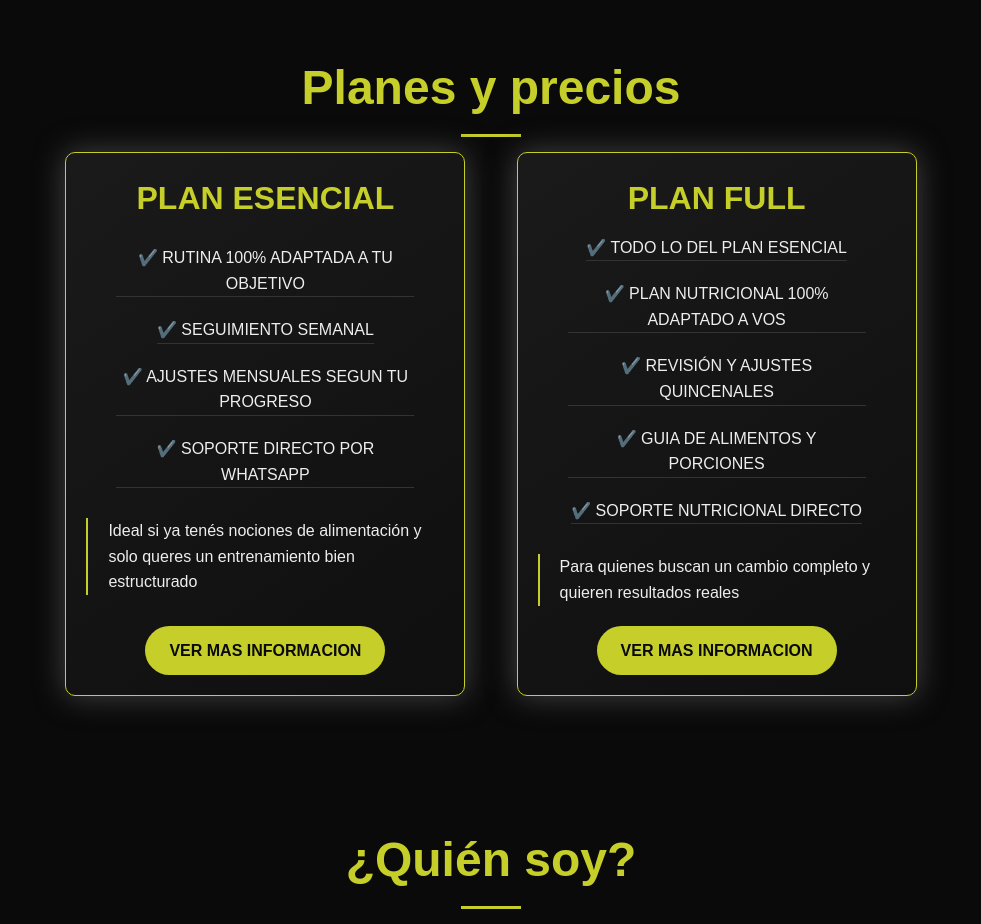
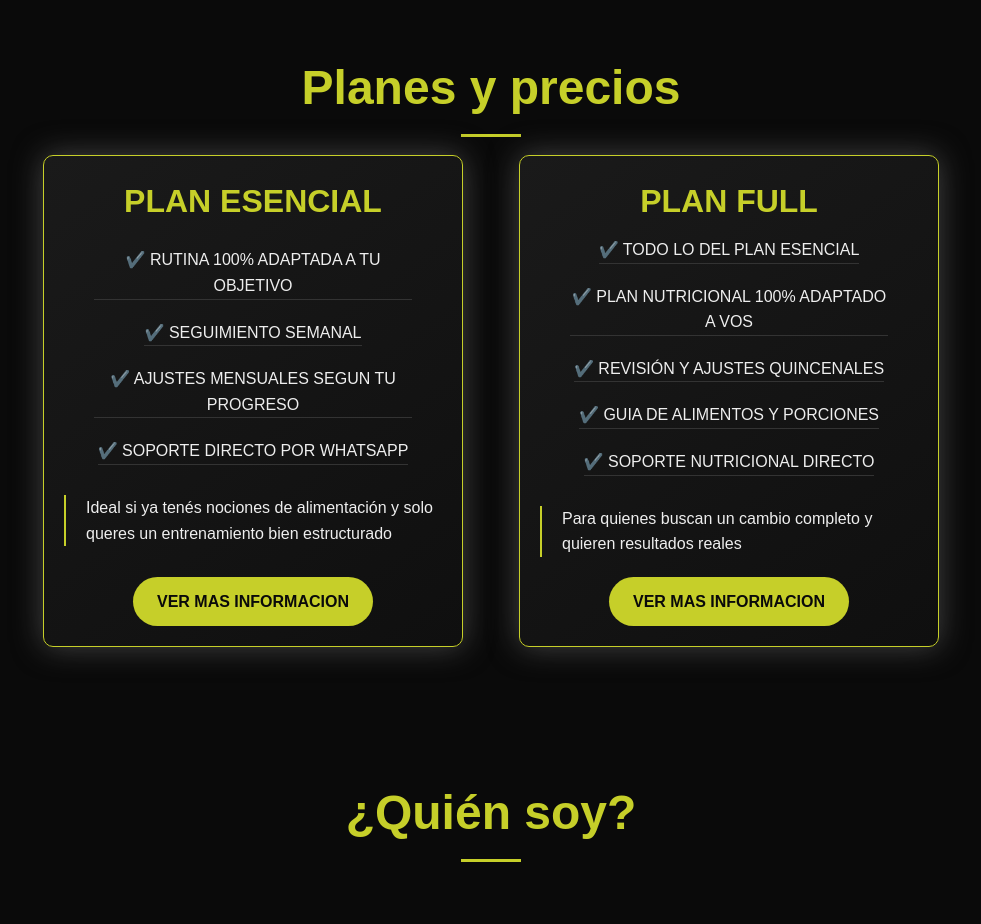
Before and after one commit to valten810/mfp-gym, a plain HTML site: page index.html in a window 1280 px wide. Shown: the part 900-1824 px from the top of the page, without its empty margins (149-1130 px from the left). Drawn offline with nearby package versions, Linux system fonts and the light colour scheme.

Commit message:
aos bug corregido

```diff
--- a/index.html
+++ b/index.html
@@ -57,8 +57,9 @@
 
         <section id="Planes">
             <h2 data-aos="fade-up" >Planes y precios</h2>
-            <div>
-                <article class="plan-basico" data-aos="fade-up" data-aos-delay="100" >
+            <div class="plan__container">
+                <div data-aos="fade-up" data-aos-delay="100">
+                    <article class="plan-basico">
                         <h3>Plan esencial</h3>
                         <ul class="beneficios">
                             <li>✔️ Rutina 100% adaptada a tu objetivo</li>
@@ -69,7 +70,9 @@
                         </ul>
                         <a href="https://wa.me/+5492945527053" target="_blank" rel="noopener noreferrer" class="cta-button">VER MAS INFORMACION</a>
                     </article>
-                <article class="plan-full" data-aos="fade-up" data-aos-delay="300">
+                </div>
+                <div data-aos="fade-up" data-aos-delay="300">
+                    <article class="plan-full">
                         <h3>Plan full</h3>
                         <ul class="beneficios">
                             <li>✔️ Todo lo del Plan Esencial</li>
@@ -81,6 +84,7 @@
                         <p>Para quienes buscan un cambio completo y quieren resultados reales</p>
                         <a href="https://wa.me/+5492945527053" target="_blank" rel="noopener noreferrer" class="cta-button">VER MAS INFORMACION</a>
                     </article>
+                </div>
             </div>
         </section>
         <section id="Sobre-mi" class="sobre_mi" >
--- a/styles.css
+++ b/styles.css
@@ -200,10 +200,16 @@ nav h1 {
 
 }
 
-#Planes div {
+.plan__container {
     display: flex;
     justify-content: center;
     flex-wrap: wrap;
+    align-items: stretch; /* Los divs wrapper se estiran igual de alto */
+}
+
+/* Los divs wrapper son flex containers */
+.plan__container > div {
+    display: flex;
 }
 
 #Planes li {
@@ -228,7 +234,7 @@ nav h1 {
 }
 
 .plan-basico, .plan-full {
-    width: 400px;
+    width: 420px;
     box-shadow: 0 0 30px #444;
     background: linear-gradient(145deg, #1a1a1a, #0f0f0f);
     border: 1px solid #c6cf29;
@@ -241,12 +247,9 @@ nav h1 {
     flex-direction: column;
     justify-content: space-between;
     align-items: center;
-    margin: 2%;
-    transition: background-color 0.3s ease, transform 0.3s ease !important;
-
-
-
-
+    margin: 28px;
+    transition: background-color 0.3s ease, transform 0.3s ease;
+    flex: 1; /* Ocupan toda la altura disponible del wrapper */
 }
 
 .plan-basico p, .plan-full p {
@@ -258,27 +261,19 @@ nav h1 {
     transition: all 0.3s ease;
 }
 
-
-
-
-
 .plan-basico h3, .plan-full h3 {
     font-size: 2rem;
     color: #c6cf29;
 
 }
 
-
-
-
 #Planes div {
     text-align: center;
 }
 
 .plan-basico:hover, .plan-full:hover {
-    transform: scale(1.04) !important;
+    transform: scale(1.04) translateZ(0) !important;
 }
-
 
 .beneficios li {
     border-bottom: 1px solid #333;
```
Lines whose indentation alone changed are shown as unchanged.
